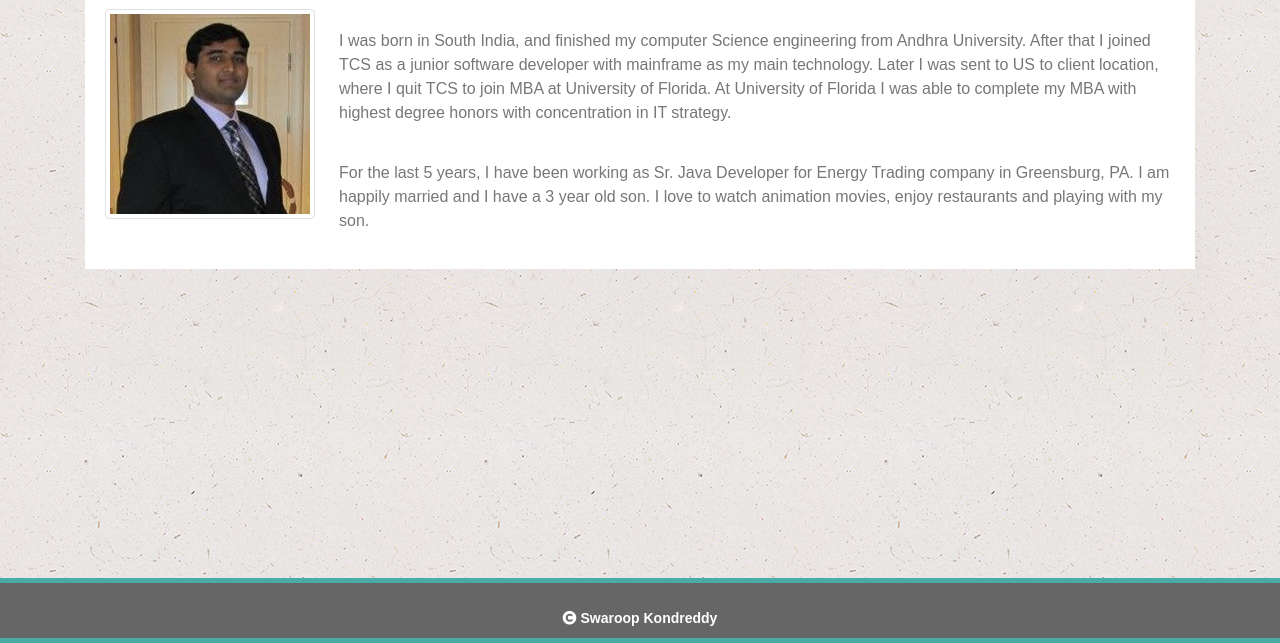
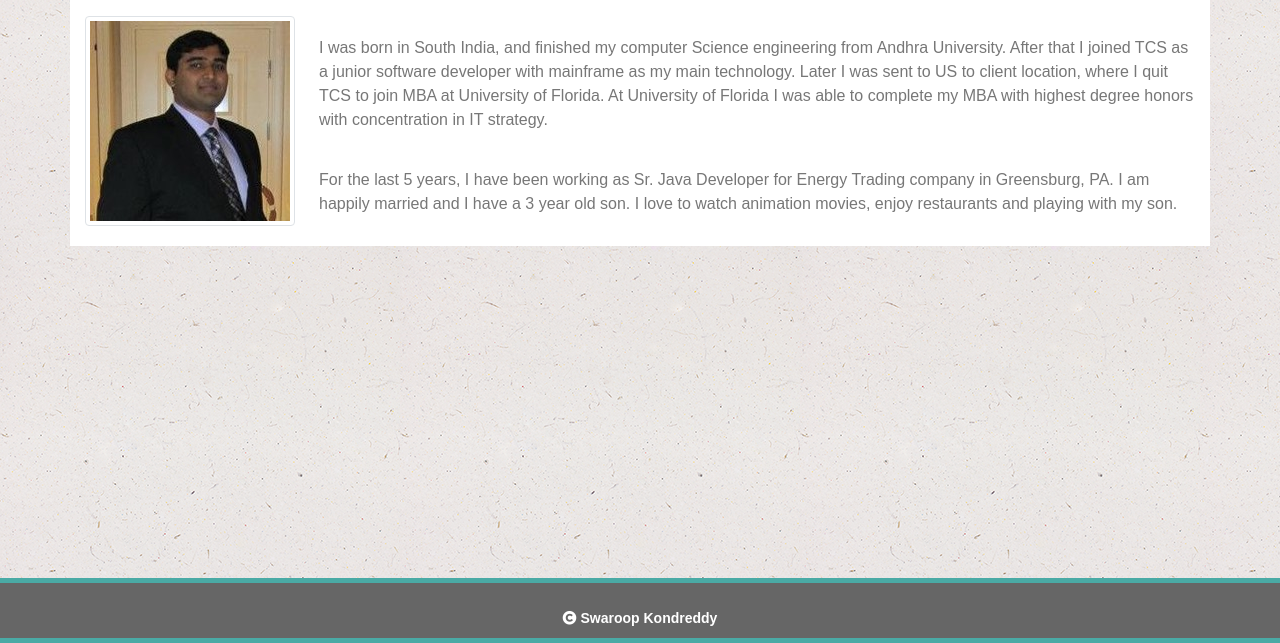
Before and after one commit to swaroopreddyk/Bootstrap-Portfolio, a plain HTML site: page index.html in a window 1280 px wide. Shown: the part 167-810 px from the top of the page. Drawn offline with nearby package versions, Linux system fonts and the light colour scheme.

Commit message:
changes to css class

```diff
--- a/assets/css/style.css
+++ b/assets/css/style.css
@@ -59,14 +59,6 @@
     padding: 15px;
 }
 
-.mainContent {
-    margin-top: 10px;
-    background: #fff;
-    border-top: 3px solid #2d7eff;
-    margin-bottom: 50px;
-    padding: 20px;
-}
-
 .button{
     position: absolute;
     top: 10px;
@@ -119,7 +111,7 @@
     border-bottom: 0;
 }
 
-.main-section {
+.main {
     width: 100%;
     max-width: 650px;
     padding: 30px;
--- a/index.html
+++ b/index.html
@@ -45,8 +45,8 @@
         </div>
     </nav>
 
-    <div class="container">
-        <div class="mainContent">
+    <div class="container main">
+        <div >
                 <h2 class="headerText">About Me</h2>
                 <hr>
             <img class="img-responsive img-thumbnail" src="./assets/images/profile.jpg" style="float: left; margin: 0 24px 20px 0;"
```
Also changed, not shown: contact.html (+1 -1 lines), portfolio.html (+1 -1 lines).
